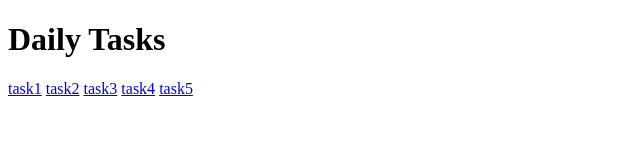
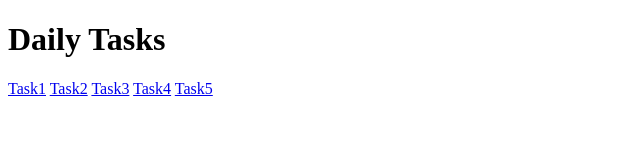
Before and after one commit to AnasWebDev/HTML_CSS_Task, a plain HTML site: page index.html in a window 1280 px wide. Shown: the full height of the page, 0-640 px from the left. Drawn offline with Linux system fonts and the light colour scheme.

Commit message:
task number 5

```diff
--- a/index.html
+++ b/index.html
@@ -7,10 +7,10 @@
 </head>
 <body>
     <h1>Daily Tasks</h1>
-    <a href="task_14_6/task1.html">task1</a>
-    <a href="task_14_6/task2.html">task2</a>
-    <a href="task_14_6/task3.html">task3</a>
-    <a href="task_14_6/task4.html">task4</a>
-    <a href="task_14_6/task5.html">task5</a>
+    <a href="task_14_6/task1.html">Task1</a>
+    <a href="task_14_6/task2.html">Task2</a>
+    <a href="task_14_6/task3.html">Task3</a>
+    <a href="task_14_6/task4.html">Task4</a>
+    <a href="task_14_6/task5.html">Task5</a>
 </body>
 </html>
```
